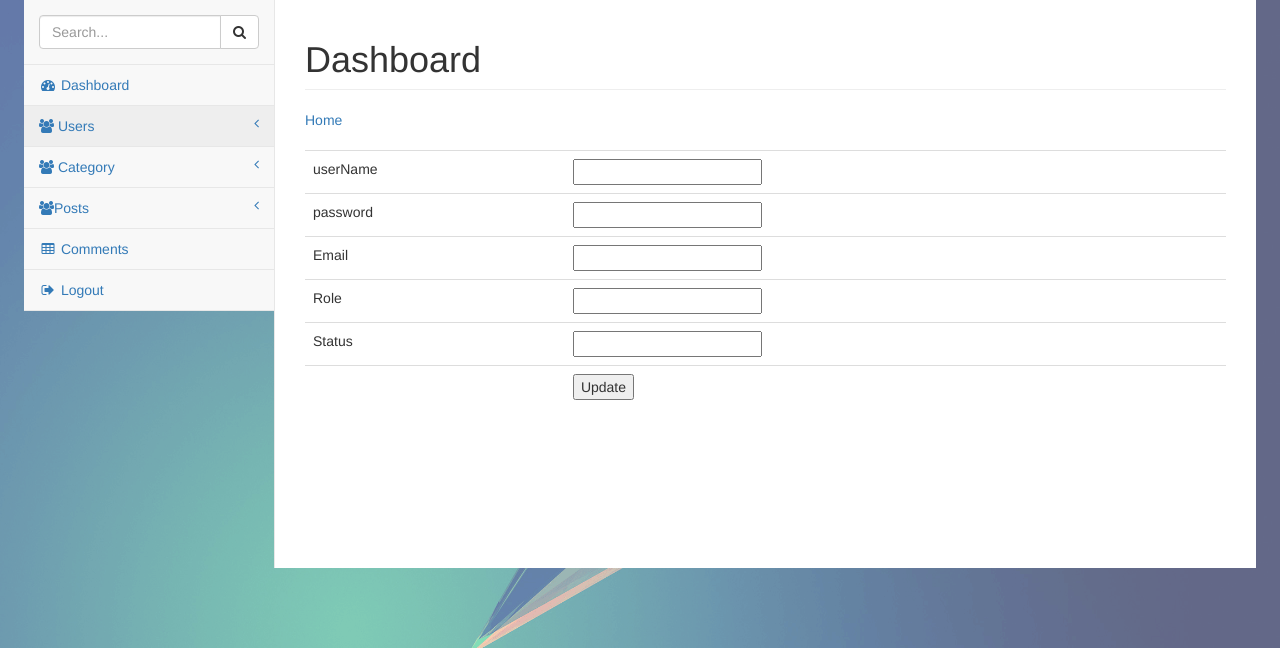
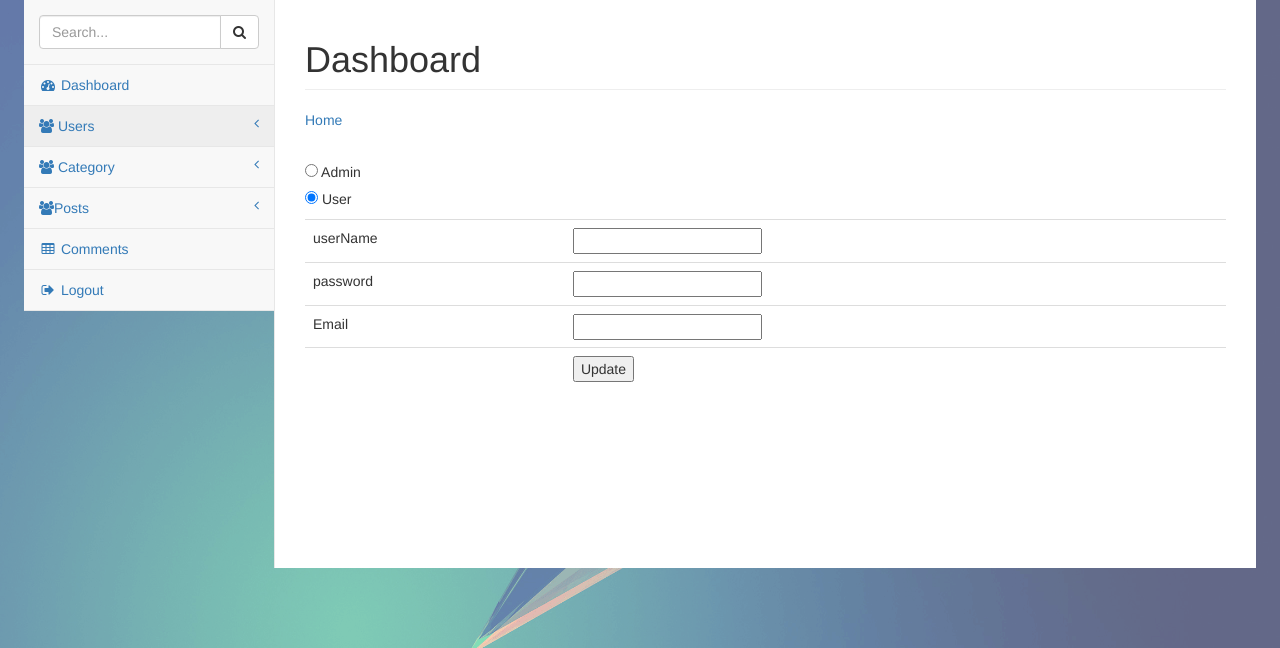
Before and after one commit to Blackmamba32/adminpanel, a PHP site: page /edit2.php?id=1 in a window 1280 px wide. Shown: the part 75-723 px from the top of the page. Run offline with PHP 8.4, Linux system fonts and the light colour scheme; the visitor is signed in with stand-in values (Sample User, id 1); data that the repository does not hold is empty.

Commit message:
problem with tinyint fied update

```diff
--- a/edit2.php
+++ b/edit2.php
@@ -65,9 +65,10 @@ if(isset($_POST['update']))
             echo "<font color='red'>status field is empty.</font><br/>";
         }
 
-    } else {
+    }
+    else {
         //updating the table
-        $stm = mysqli_query($conn, "UPDATE login SET username='$uname',password='$upass',email='$email',role='$role',status='$status' WHERE id=$id");
+        $stm = mysqli_query($conn, "UPDATE login SET username='$uname',password='$upass',email='$email',role= $role WHERE id=$id");
 
         //redirectig to the display page. In our case, it is index.php
         header("Location: viewusers.php");
@@ -93,12 +94,7 @@ while($row = mysqli_fetch_array($stm))
 
 }
 ?>
-<html>
-<head>
-    <title>Edit Data</title>
-</head>
 
-<body>
     <a href="viewusers.php">Home</a>
     <br/><br/>
 
@@ -107,23 +103,20 @@ while($row = mysqli_fetch_array($stm))
         <table border="0" class="table">
             <tr>
                 <td>userName</td>
-                <td><input type="text" name="username" value="<?php echo $uname;?>"></td>
+                <td><input type="text" name="username" value="<?php echo $uname;?>" required='required'></td>
             </tr>
             <tr>
                 <td>password</td>
-                <td><input type="text" name="password" value="<?php echo $upass;?>"></td>
+                <td><input type="text" name="password" value="<?php echo $upass;?>" required='required'></td>
             </tr>
             <tr>
                 <td>Email</td>
-                <td><input type="text" name="email" value="<?php echo $email;?>"></td>
+                <td><input type="text" name="email" value="<?php echo $email;?>" required='required'></td>
             </tr>
             <tr>
-                <td>Role</td>
-                <td><input type="number" name="role" value="<?php echo $role;?>"></td>
-            </tr>
-            <tr>
-                <td>Status</td>
-                <td><input type="number" name="status" value="<?php echo $status;?>"></td>
+                <div class="checkbox"><input type="radio" name="role" value="1"> Admin</div>
+
+                        <div class="checkbox"><input type="radio" name="role" value="2" checked> User</div>
             </tr>
             <tr>
                 <td><input type="hidden" name="id" value=<?php echo $_GET['id'];?>></td>
```
